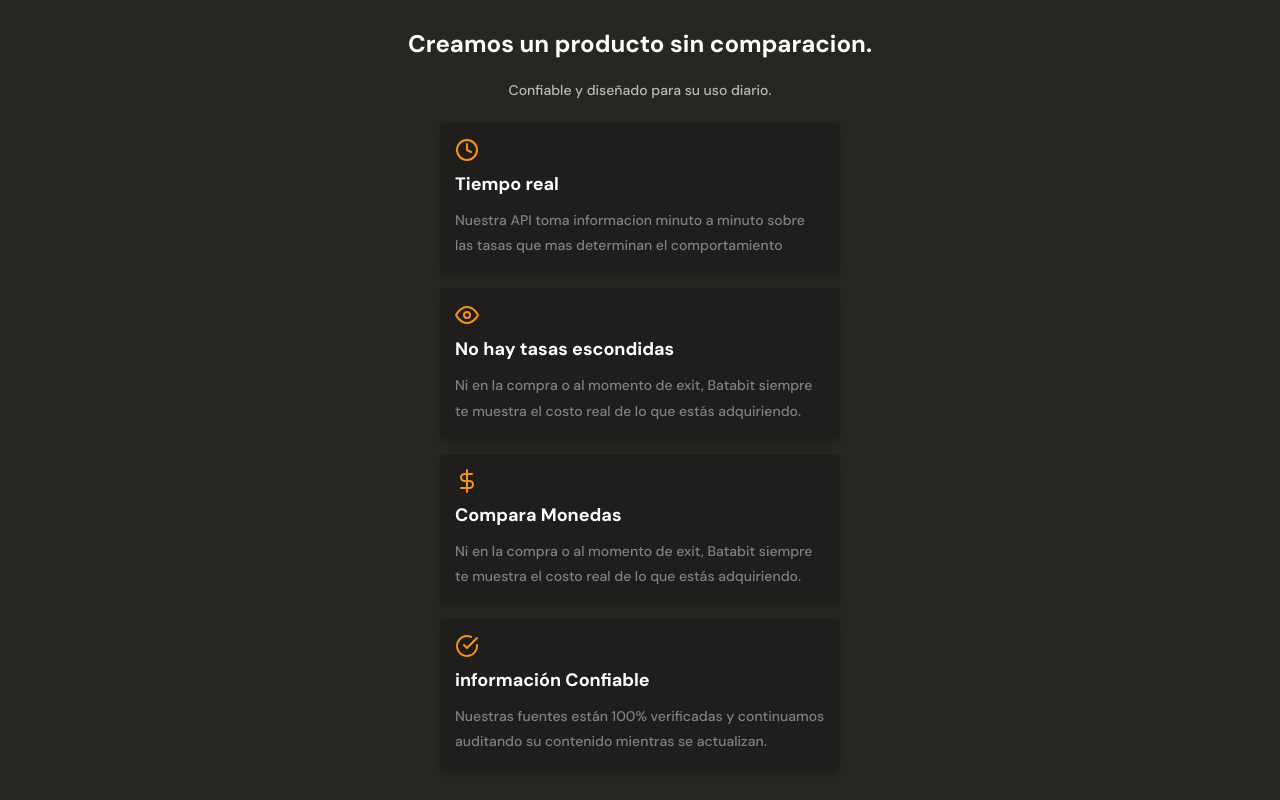
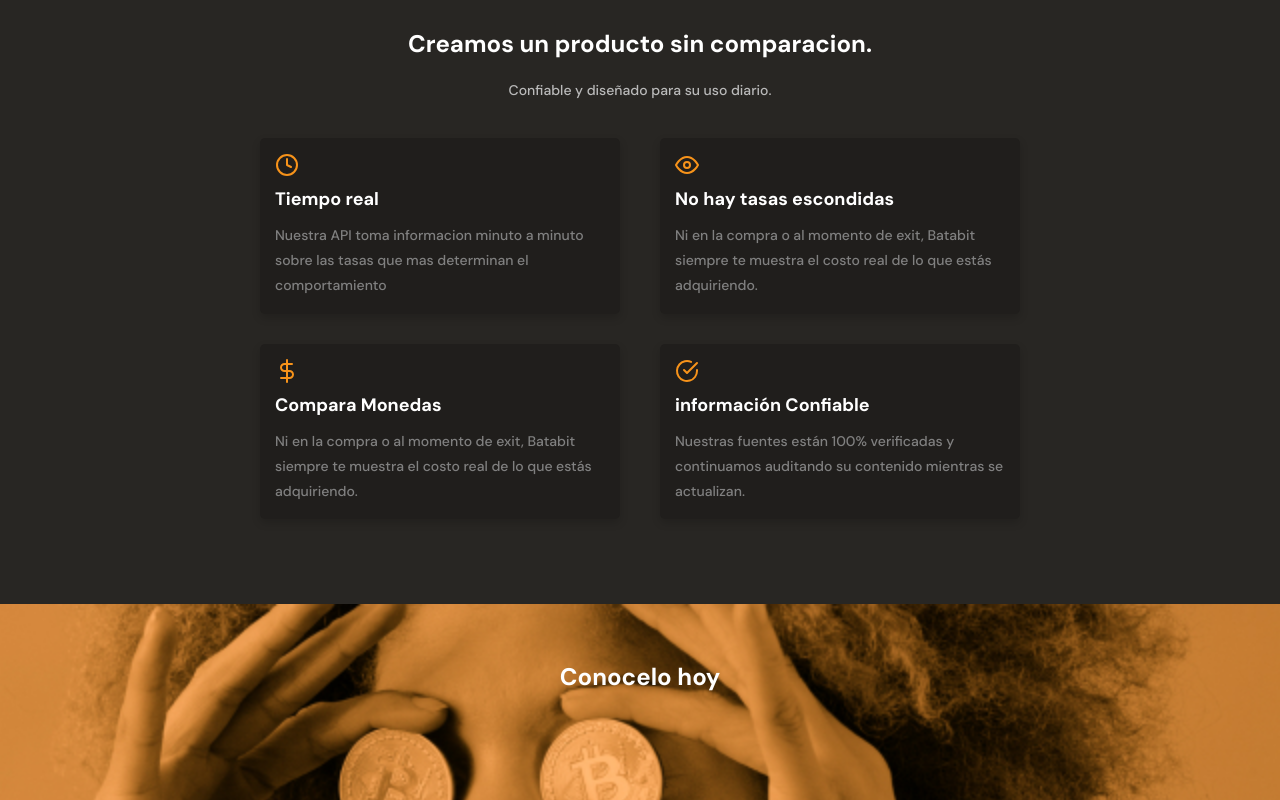
Before and after one commit to radical8517/mobileFirst, a plain HTML site: page index.html in a window 1280 px wide. Shown: the part 1200-2000 px from the top of the page. Drawn offline with Linux system fonts and the light colour scheme.

Commit message:
Media querys

```diff
--- /dev/null
+++ b/css/tablet.css
@@ -0,0 +1,11 @@
+.wrapito {
+    display: flex;
+    justify-content: center;
+    flex-wrap: wrap;
+    width: 930px;
+    margin: 0 auto;
+    padding-bottom: 50px;
+}
+.plans-container--slider  {
+    justify-content: center;
+}
--- a/index.html
+++ b/index.html
@@ -8,6 +8,7 @@
 <link rel="preconnect" href="https://fonts.gstatic.com" crossorigin>
 <link href="https://fonts.googleapis.com/css2?family=DM+Sans:opsz,wght@9..40,400;9..40,500;9..40,700&display=swap" rel="stylesheet">
 <link rel="stylesheet" href="./main.css">
+<link rel="stylesheet" href="./css/tablet.css" media="(min-width: 930px)">
 </head>
 <body>
     <header>
@@ -60,6 +61,7 @@
                 <h2>Creamos un producto sin comparacion.</h2>
                 <p>Confiable y diseñado para su uso diario.</p>
             </div>
+            <section class="wrapito">
                 <section class="product-cards--container">
                     <article class="product-detail--card">
                         <span class="clock"></span>
@@ -87,6 +89,7 @@
                         <p class="product--card-title">información Confiable</p>
                         <p class="product--card-body">Nuestras fuentes están 100% verificadas y continuamos auditando su contenido mientras se actualizan.</p>
                     </article>
+                </section>
             </section>
         </section>
         <section class="bitcoin-img-container">
--- a/main.css
+++ b/main.css
@@ -390,11 +390,12 @@ main  {
 
 .plans-container--slider {
     display: flex;
-    justify-content: center;
+    /* justify-content: center; */
     height: 316px;
     overflow-x: scroll;
     overscroll-behavior-x: contain;
     scroll-snap-type: x proximity;
+    overflow-y: hidden;
 }
 .plans-container--card {
     position: relative;
```
Lines whose indentation alone changed are shown as unchanged.
